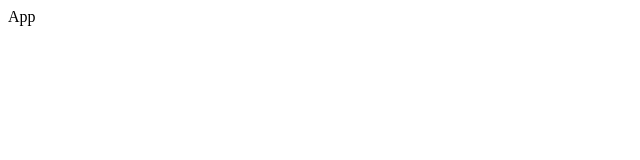
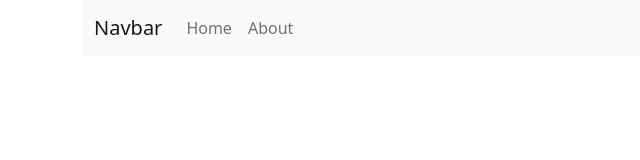
Before and after one commit to danieldiaz14/TestEmotes-, a React app: page / in a window 1280 px wide. Shown: the whole page, without its empty margins (0-640 px from the left). Built offline with nearby package versions, Linux system fonts and the light colour scheme.

Commit message:
Feat: Created Nav-bar component

```diff
--- a/package.json
+++ b/package.json
@@ -3,7 +3,6 @@
   "version": "0.1.0",
   "private": true,
   "dependencies": {
-    "@material-ui/core": "^4.11.2",
     "@testing-library/jest-dom": "^5.11.9",
     "@testing-library/react": "^11.2.3",
     "@testing-library/user-event": "^12.6.0",
@@ -16,7 +15,8 @@
     "start": "react-scripts start",
     "build": "react-scripts build",
     "test": "react-scripts test",
-    "eject": "react-scripts eject"
+    "eject": "react-scripts eject",
+    "pretty": "prettier --write \"./src\" "
   },
   "eslintConfig": {
     "extends": [
--- a/public/index.html
+++ b/public/index.html
@@ -4,6 +4,7 @@
     <meta charset="utf-8" />
     <link rel="icon" href="%PUBLIC_URL%/favicon.ico" />
     <meta name="viewport" content="width=device-width, initial-scale=1" />
+    <link href="https://cdn.jsdelivr.net/npm/bootstrap@5.0.0-beta1/dist/css/bootstrap.min.css" rel="stylesheet" integrity="sha384-giJF6kkoqNQ00vy+HMDP7azOuL0xtbfIcaT9wjKHr8RbDVddVHyTfAAsrekwKmP1" crossorigin="anonymous">
     <meta
       name="description"
       content="Small website that assists with testing emotes"
--- a/src/components/App.js
+++ b/src/components/App.js
@@ -1,13 +1,14 @@
-import React from 'react';
+import React, { useState } from "react";
 
+import Nav from "./Navigation";
 
 const App = () => {
-    return (
-        <div>
-            App
-        </div>
-    )
-}
-
+  return (
+    <div className="container">
+      <Nav />
+      <main className="container"></main>
+    </div>
+  );
+};
 
 export default App;
--- /dev/null
+++ b/src/components/Navigation/NavItems.js
@@ -0,0 +1,17 @@
+import React from "react";
+
+const renderNavItems = ({ navTexts }) => {
+  const navItems = navTexts.map((navItem) => {
+    return (
+      <li key={navItem} className="nav-item">
+        <a className="nav-link" aria-current="page" href="#">
+          {navItem}
+        </a>
+      </li>
+    );
+  });
+
+  return <ul className="navbar-nav me-auto mb-2 mb-lg-0">{navItems}</ul>;
+};
+
+export default renderNavItems;
--- /dev/null
+++ b/src/components/Navigation/Navigation.js
@@ -0,0 +1,30 @@
+import React from "react";
+import RenderNavItems from "./NavItems";
+
+const navLocations = ["Home", "About"];
+
+const Navigation = (props) => {
+  return (
+    <nav className="navbar navbar-expand-lg navbar-light bg-light">
+      <div className="container-fluid">
+        <a className="navbar-brand" href="#">
+          Navbar
+        </a>
+        <button
+          className="navbar-toggler"
+          type="button"
+          aria-controls="navbarNav"
+          aria-expanded="false"
+          aria-label="Toggle navigation"
+        >
+          <span className="navbar-toggler-icon" />
+        </button>
+        <div className="collapse navbar-collapse" id="navbarSupportedContent">
+          <RenderNavItems navTexts={navLocations} />
+        </div>
+      </div>
+    </nav>
+  );
+};
+
+export default Navigation;
--- /dev/null
+++ b/src/components/Navigation/index.js
@@ -0,0 +1,3 @@
+import Nav from "./Navigation";
+
+export default Nav;
```
Also changed, not shown: src/index.js (+4 -8 lines), 2 other files.
